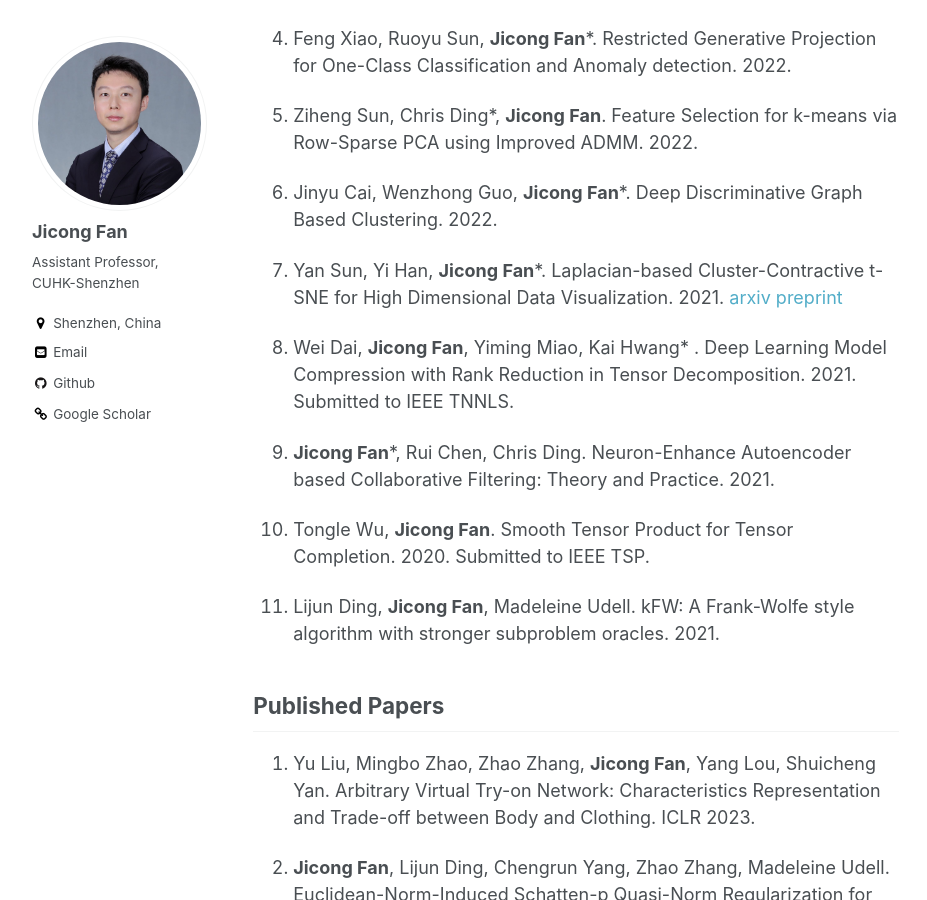
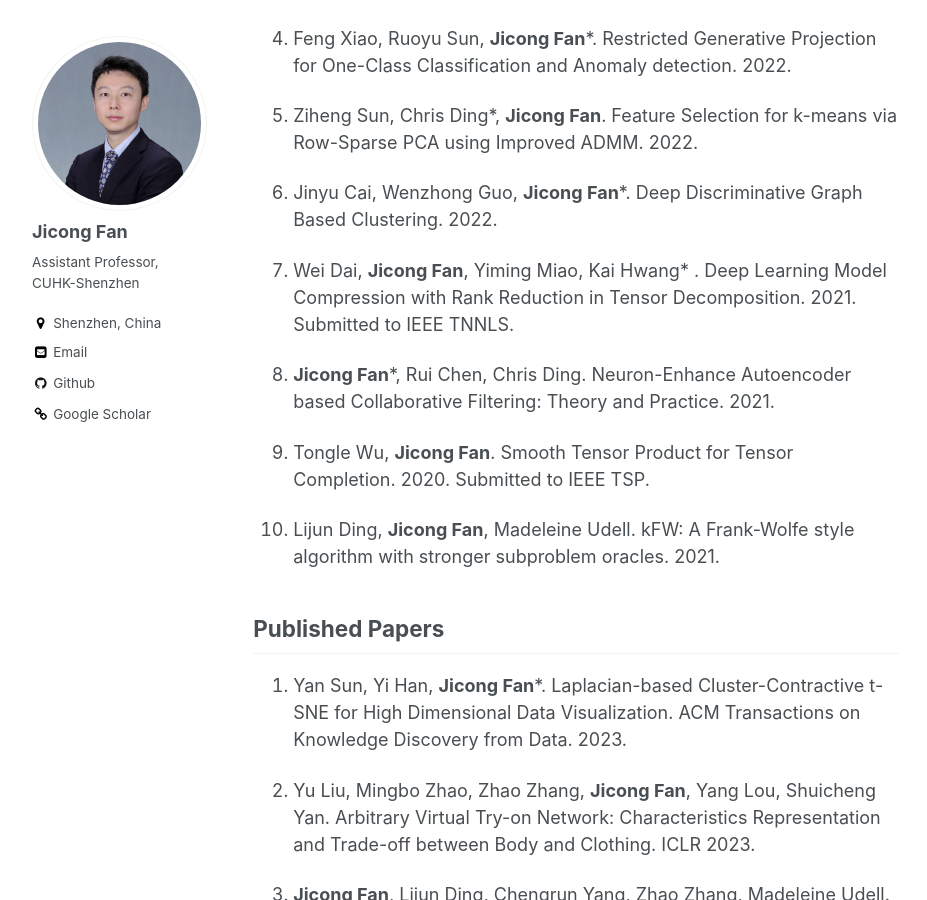
Before and after one commit to jicongfan/jicongfan.github.io, a Jekyll site: the page built from _pages/publications.md, in a window 1280 px wide and 900 px high, scrolled down 551 px. Shown: the whole window, without its empty margins (86-1013 px from the left). Built offline with Jekyll 4.4.1, drawn with Linux system fonts in a browser that asks for light colours.

Commit message:
Update publications.md

```diff
--- a/_pages/publications.md
+++ b/_pages/publications.md
@@ -18,8 +18,6 @@ author_profile: true
 
 1. Jinyu Cai, Wenzhong Guo, <strong>Jicong Fan</strong>*. Deep Discriminative Graph Based Clustering. 2022.
 
-1. Yan Sun, Yi Han, <strong>Jicong Fan</strong>*. Laplacian-based Cluster-Contractive t-SNE for High Dimensional Data Visualization. 2021. <a href="https://arxiv.org/pdf/2207.12214.pdf">arxiv preprint</a>
-
 1. Wei Dai, <strong>Jicong Fan</strong>, Yiming Miao, Kai Hwang* . Deep Learning Model Compression with Rank Reduction in Tensor Decomposition. 2021. Submitted to IEEE TNNLS.
 
 1.  <strong>Jicong Fan</strong>*, Rui Chen, Chris Ding. Neuron-Enhance Autoencoder based Collaborative Filtering: Theory and Practice. 2021.
@@ -32,6 +30,8 @@ author_profile: true
 
 
 ## Published Papers
+
+1. Yan Sun, Yi Han, <strong>Jicong Fan</strong>*. Laplacian-based Cluster-Contractive t-SNE for High Dimensional Data Visualization. ACM Transactions on Knowledge Discovery from Data. 2023. <a href="https://arxiv.org/pdf/2207.12214.pdf"></a>
 
 1. Yu Liu, Mingbo Zhao, Zhao Zhang, <strong>Jicong Fan</strong>, Yang Lou, Shuicheng Yan. Arbitrary Virtual Try-on Network: Characteristics Representation and Trade-off between Body and Clothing. ICLR 2023.
 
```
